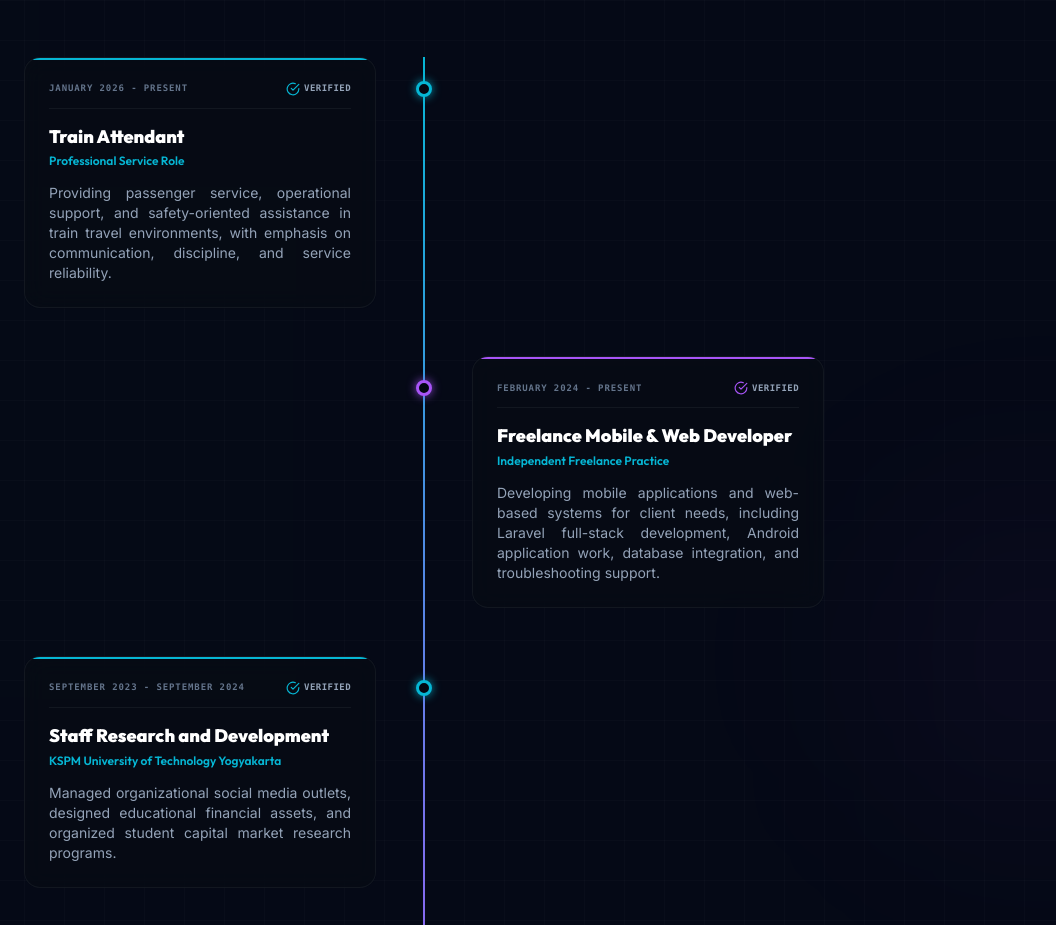
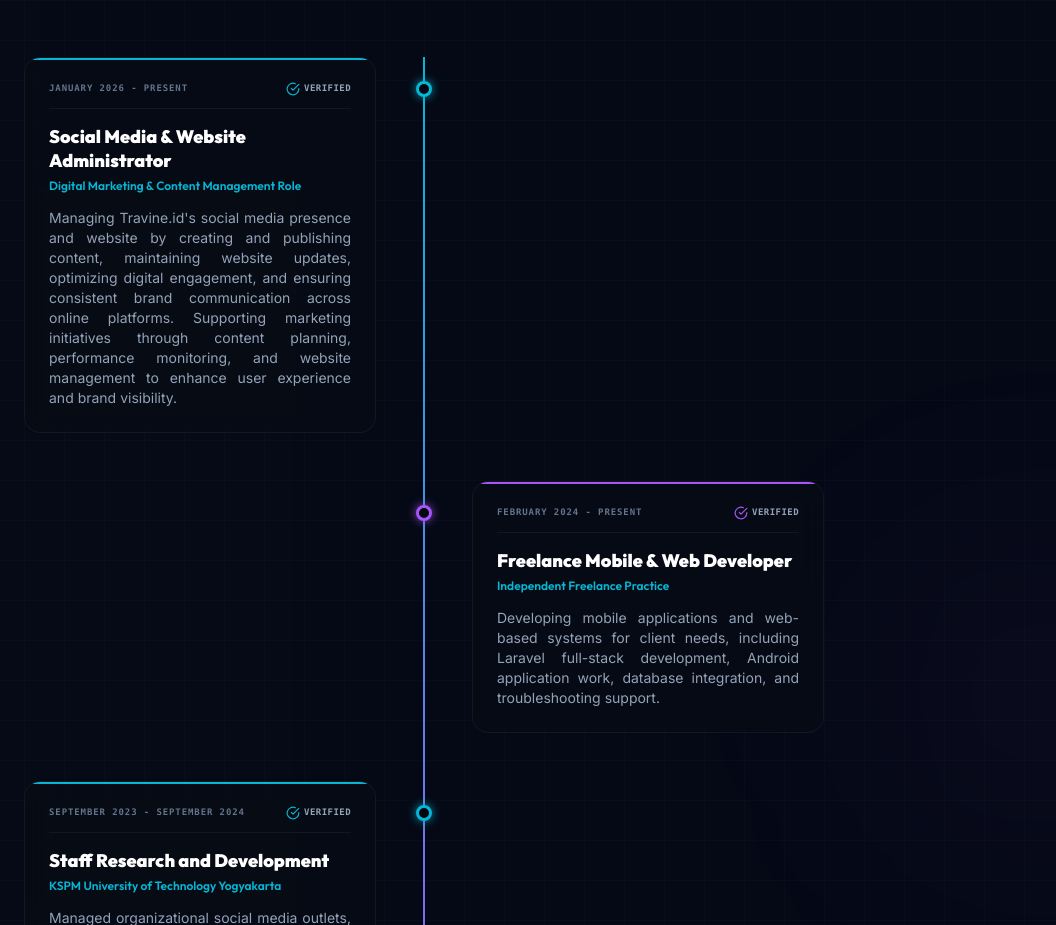
Before and after one commit to akmalfaizy/my-porto, a React (Vite) app: page / in a window 1280 px wide. Shown: the part 5400-6325 px from the top of the page, without its empty margins (216-1272 px from the left). Built offline with nearby package versions, Linux system fonts and the light colour scheme.

Commit message:
Update Train Attendant role to Social Media & Website Administrator

```diff
--- a/src/components/Organization.jsx
+++ b/src/components/Organization.jsx
@@ -3,10 +3,10 @@ import { CheckCircle } from 'lucide-react';
 
 const organizationData = [
   {
-    role: 'Train Attendant',
-    org: 'Professional Service Role',
+    role: 'Social Media & Website Administrator',
+    org: 'Digital Marketing & Content Management Role',
     period: 'January 2026 - Present',
-    desc: 'Providing passenger service, operational support, and safety-oriented assistance in train travel environments, with emphasis on communication, discipline, and service reliability.'
+    desc: "Managing Travine.id's social media presence and website by creating and publishing content, maintaining website updates, optimizing digital engagement, and ensuring consistent brand communication across online platforms. Supporting marketing initiatives through content planning, performance monitoring, and website management to enhance user experience and brand visibility."
   },
   {
     role: 'Freelance Mobile & Web Developer',
```
